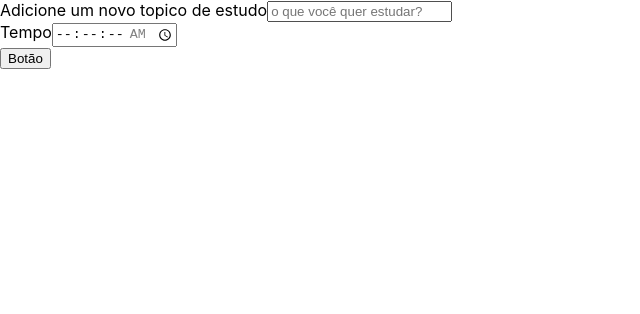
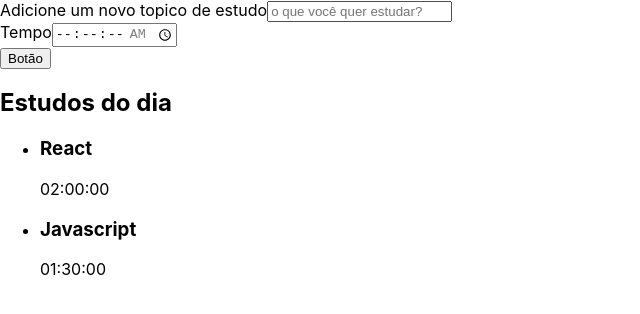
Before and after one commit to moviandev/alura-studies, a React (Create React App) app: page / in a window 1280 px wide. Shown: the top 314 px of the page, without its empty margins (0-640 px from the left). Built offline with nearby package versions, Linux system fonts and the light colour scheme; the HTML template or start-up script is replaced by a standard one.

Commit message:
rendenring arrays in list components

```diff
--- a/src/App.tsx
+++ b/src/App.tsx
@@ -1,10 +1,12 @@
 import React from 'react';
 import Form from './components/Form/index';
+import List from './components/List';
 
 function App() {
   return (
     <div className="App">
       <Form />
+      <List />
     </div>
   );
 }
--- /dev/null
+++ b/src/components/List/index.tsx
@@ -0,0 +1,28 @@
+import React from 'react';
+
+function List() {
+  const tasks = [{
+    task: 'React',
+    time: '02:00:00'
+  },
+  {
+    task: 'Javascript',
+    time: '01:30:00'
+  }];
+
+  return (
+    <aside>
+      <h2>Estudos do dia</h2>
+      <ul>
+        {tasks.map((item, index) => (
+          <li key={index}>
+            <h3>{item.task}</h3>
+            <span>{item.time}</span>
+          </li>
+        ))}
+      </ul>
+    </aside>
+  );
+}
+
+export default List;
```
